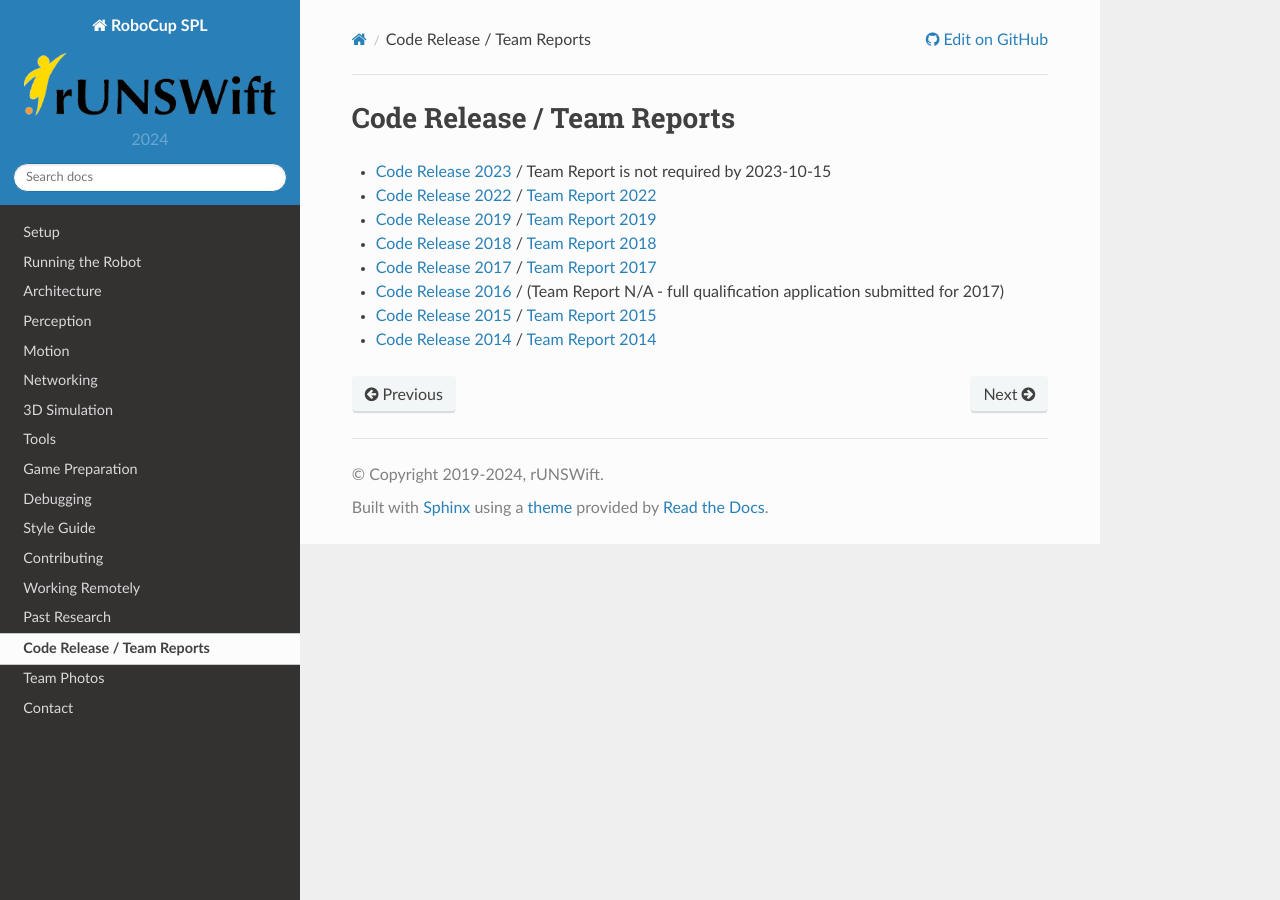
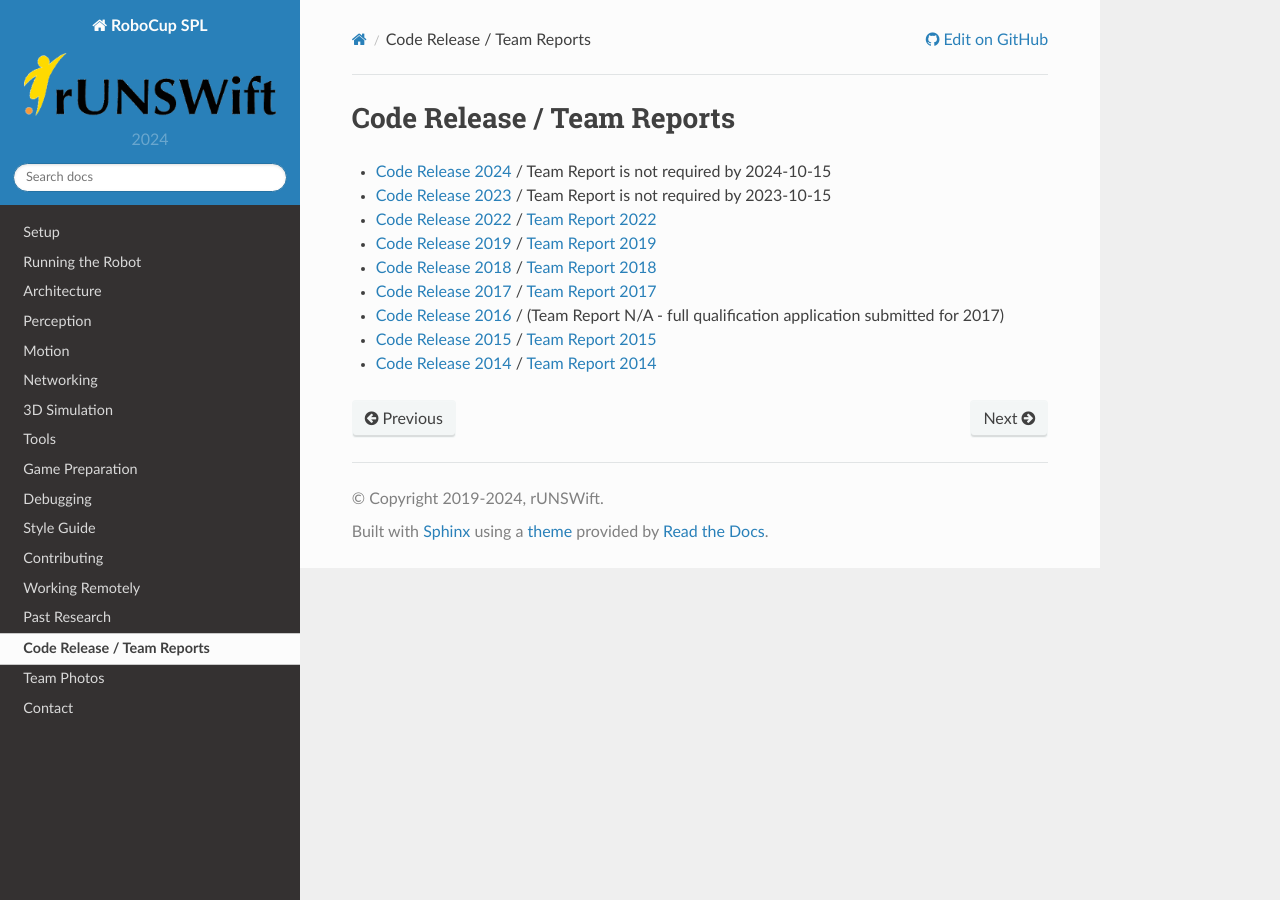
Before and after one commit to UNSWComputing/rUNSWift-docs, a Sphinx documentation site: the page built from source/code_releases_team_reports.rst, in a window 1280 px wide. Built offline with Sphinx 7.4.7 and the Read the Docs theme 2.0.0, drawn with Linux system fonts in a browser that asks for light colours.

Commit message:
Update code_releases_team_reports.rst

```diff
--- a/source/code_releases_team_reports.rst
+++ b/source/code_releases_team_reports.rst
@@ -2,6 +2,7 @@
 Code Release / Team Reports
 ###########################
 
+* `Code Release 2024 <https://github.com/UNSWComputing/rUNSWift-2024-release>`_ / Team Report is not required by 2024-10-15
 * `Code Release 2023 <https://github.com/UNSWComputing/rUNSWift-2023-release>`_ / Team Report is not required by 2023-10-15
 * `Code Release 2022 <https://github.com/UNSWComputing/rUNSWift-2022-release>`_ /
   `Team Report 2022 <https://github.com/UNSWComputing/rUNSWift-2022-release/raw/main/RoboCup_SPL_2022_rUNSWift_Team_Paper.pdf>`_
```
